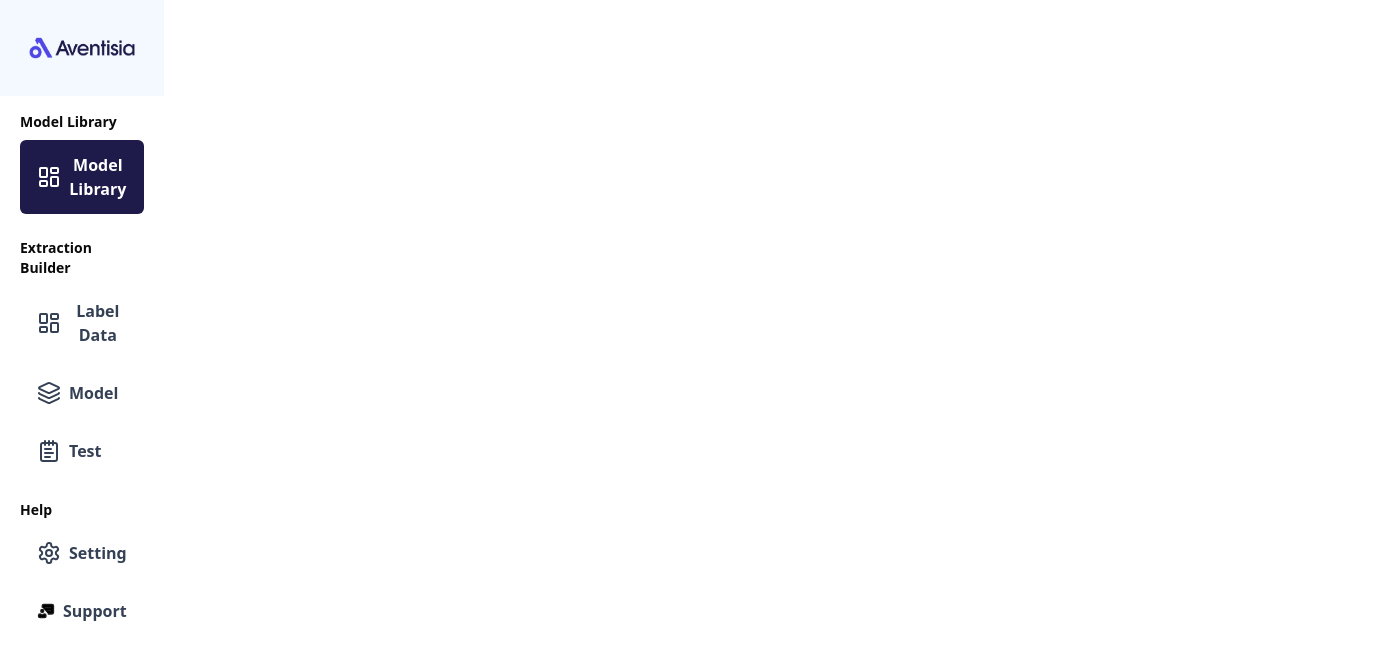
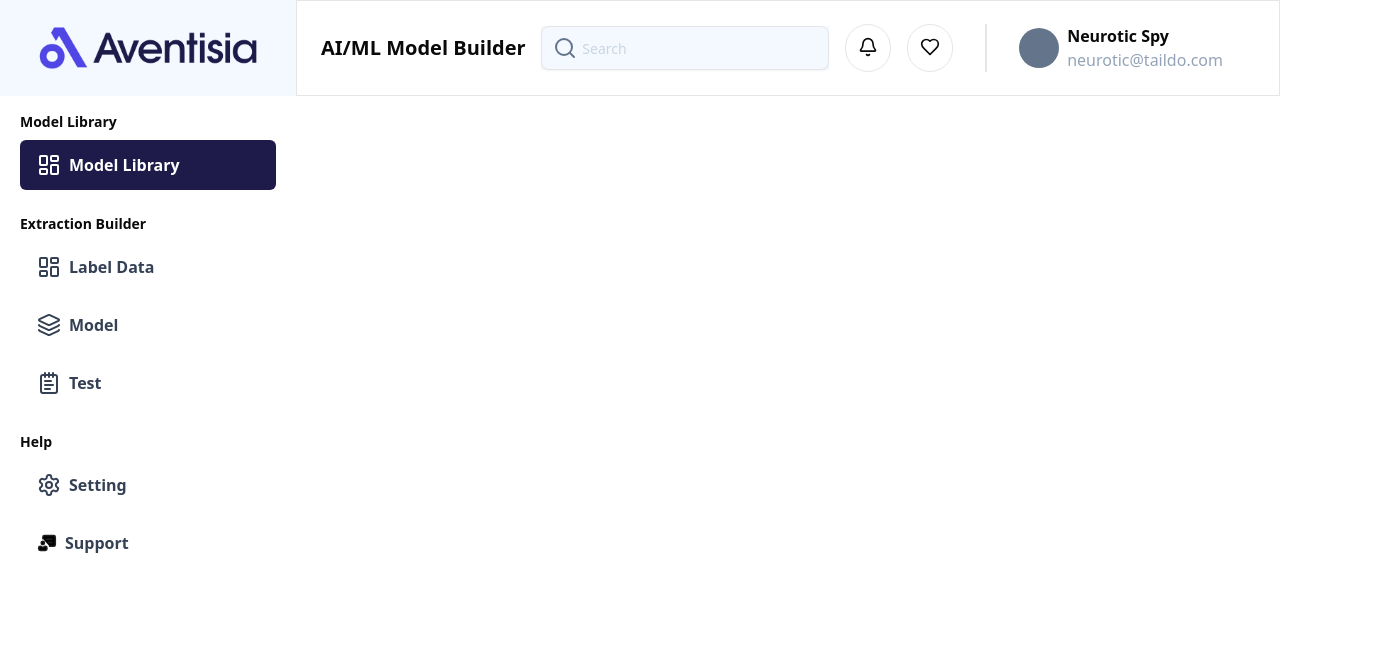
Before and after one commit to yashjain-99/AI-Model-Builder-FE, a React (Vite) app: page / in a window 1280 px wide. Shown: the top 660 px of the page, 1392 px wide, since content can reach past the window. Built offline with nearby package versions, Linux system fonts and the light colour scheme.

Commit message:
Header complete

```diff
--- a/src/App.tsx
+++ b/src/App.tsx
@@ -1,11 +1,14 @@
 import "./App.css";
 import Sidebar from "@/components/Sidebar";
+import Dashboard from "./components/Dashboard";
 
 function App() {
   return (
     <main className="grid grid-cols-[auto_1fr] min-h-dvh">
       <Sidebar />
-      <div className="overflow-y-auto w-[1228px]"></div>
+      <div className="overflow-y-auto">
+        <Dashboard />
+      </div>
     </main>
   );
 }
--- a/src/components/BrandHeader.tsx
+++ b/src/components/BrandHeader.tsx
@@ -2,7 +2,7 @@ import Aventisia_V1 from "/Aventisia_V1.png";
 
 const BrandHeader = () => {
   return (
-    <a href="/" className="cursor-pointer flex items-center gap-1">
+    <a href="/" className="cursor-pointer flex items-center gap-1 max-w-64">
       <img src={Aventisia_V1} alt="Aventisia logo" />
     </a>
   );
--- /dev/null
+++ b/src/components/Dashboard.tsx
@@ -0,0 +1,12 @@
+import Navbar from "./Navbar";
+
+const Dashboard = () => {
+  return (
+    <div>
+      <Navbar />
+      <div className=" w-[1128px] h-[837px]"></div>
+    </div>
+  );
+};
+
+export default Dashboard;
--- /dev/null
+++ b/src/components/Navbar/SearchBox.tsx
@@ -0,0 +1,17 @@
+import { Input } from "@/components/ui/input";
+import { Search } from "lucide-react";
+
+const SearchBox = () => {
+  return (
+    <div className="relative h-fit min-w-72 bg-[#F3F9FF]">
+      <Search className="absolute left-3 top-1/2 transform -translate-y-1/2 text-slate-500 h-6 w-6" />
+      <Input
+        className="text-base py-3 h-11 pl-10 pr-5 placeholder:text-sm placeholder:text-[#CBD5E1] text-[#667085] font-normal font-inter  rounded-lg  focus:border-blue-500"
+        placeholder="Search"
+        inputMode="search"
+      />
+    </div>
+  );
+};
+
+export default SearchBox;
--- /dev/null
+++ b/src/components/Navbar/Social.tsx
@@ -0,0 +1,27 @@
+import { Bell, Heart } from "lucide-react";
+
+const Social = () => {
+  return (
+    <div className="flex gap-8">
+      <div className="flex gap-4">
+        <div className=" p-3 border rounded-full">
+          <Bell className=" w-5 h-5 aspect-square" />
+        </div>
+        <div className=" p-3 border rounded-full">
+          <Heart className=" w-5 h-5 aspect-square" />
+        </div>
+      </div>
+      <div className="flex items-center gap-2 border-l-2 px-8">
+        <div className="w-10 h-10 rounded-full bg-slate-500" />
+        <div className="flex flex-col">
+          <span className=" font-semibold">Neurotic Spy</span>
+          <span className="font-extralight text-slate-400">
+            neurotic@taildo.com
+          </span>
+        </div>
+      </div>
+    </div>
+  );
+};
+
+export default Social;
--- /dev/null
+++ b/src/components/Navbar/index.tsx
@@ -0,0 +1,16 @@
+import SearchBox from "./SearchBox";
+import Social from "./Social";
+
+const Navbar = () => {
+  return (
+    <header className=" h-24 border flex items-center px-6 justify-between">
+      <span className=" font-semibold text-xl">AI/ML Model Builder</span>
+      <SearchBox />
+      <div className="flex items-center">
+        <Social />
+      </div>
+    </header>
+  );
+};
+
+export default Navbar;
--- a/src/components/Sidebar.tsx
+++ b/src/components/Sidebar/index.tsx
@@ -15,11 +15,11 @@ const Sidebar = () => {
       </label>
       <div className="fixed inset-0 bg-black opacity-50 lg:hidden peer-checked:block hidden"></div>
 
-      <section className=" min-h-screen h-full flex flex-col gap-4 items-start fixed lg:relative top-0 left-0 lg:left-auto z-40 transition-transform transform -translate-x-full lg:translate-x-0 peer-checked:translate-x-0">
+      <section className="bg-[#F3F9FF] lg:bg-inherit min-h-screen h-full flex flex-col gap-4 items-start fixed lg:relative top-0 left-0 lg:left-auto z-40 transition-transform transform -translate-x-full lg:translate-x-0 peer-checked:translate-x-0">
         <header className="px-5 bg-[#F3F9FF] h-24 flex items-center justify-center">
           <BrandHeader />
         </header>
-        <nav className="flex flex-col gap-6 px-5 w-full">
+        <nav className="flex flex-col gap-6 px-5 w-full ">
           {SIDEBAR_FIELDS.map((item) => (
             <SidebarItemSet
               key={item.id}
--- /dev/null
+++ b/src/components/ui/input.tsx
@@ -0,0 +1,22 @@
+import * as React from "react"
+
+import { cn } from "@/lib/utils"
+
+const Input = React.forwardRef<HTMLInputElement, React.ComponentProps<"input">>(
+  ({ className, type, ...props }, ref) => {
+    return (
+      <input
+        type={type}
+        className={cn(
+          "flex h-9 w-full rounded-md border border-input bg-transparent px-3 py-1 text-base shadow-sm transition-colors file:border-0 file:bg-transparent file:text-sm file:font-medium file:text-foreground placeholder:text-muted-foreground focus-visible:outline-none focus-visible:ring-1 focus-visible:ring-ring disabled:cursor-not-allowed disabled:opacity-50 md:text-sm",
+          className
+        )}
+        ref={ref}
+        {...props}
+      />
+    )
+  }
+)
+Input.displayName = "Input"
+
+export { Input }
```
Also changed, not shown: src/components/Sidebar/SidebarItem.tsx (renamed from src/components/SidebarItem.tsx), src/components/Sidebar/SidebarItemSet.tsx (renamed from src/components/SidebarItemSet.tsx).
